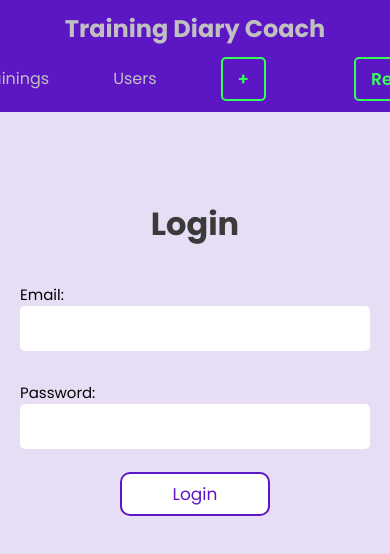
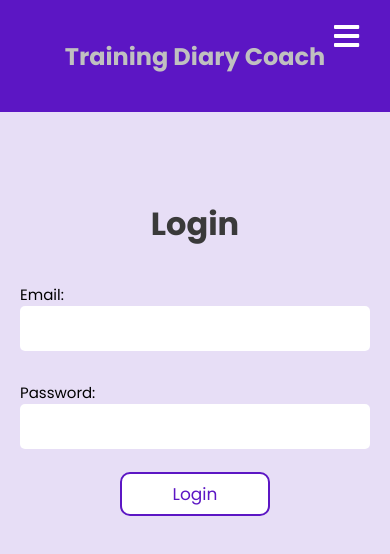
Before and after one commit to mirstep019/MP_ApiClient, a React (Create React App) app in the folder react-api-client/: page /Login in a window 390 px wide. Shown: the top 554 px of the page. Built offline with nearby package versions, Linux system fonts and the light colour scheme.

Commit message:
hamburger menu

```diff
--- a/react-api-client/src/components/navbar/Navbar.js
+++ b/react-api-client/src/components/navbar/Navbar.js
@@ -1,40 +1,56 @@
 import React, { useContext } from 'react';
 import { Context } from '../Providers/AppProvider';
-import { Nav, NavBtnLink, NavBtn, NavMenu, NavLink } from './NavbarElements';
+import { Nav, NavBtnLink, NavBtn, NavMenu, NavLink, Bars } from './NavbarElements';
+import { useState } from 'react';
 
-export default function Navbar() {
-  // const [token, setToken] = useState(localStorage.getItem("token"));
+const Navbar = () => {
   const [store, dispatch] = useContext(Context);
-  // window.addEventListener("storage",(e) => {
-  //   setToken(localStorage.getItem("token"));
-  // });
+  const [isMenuOpen, setIsMenuOpen] = useState(false);
 
-  // useEffect(() => {
-  //   const hu = localStorage.getItem("token");
-  //   hu ? setToken(hu) : setToken(undefined)
-  // }, [store.token]);
+  const toggleMenu = () => {
+    setIsMenuOpen(!isMenuOpen);
+  };
 
   const logout = () => {
-    dispatch({type: "CLEAR"});
+    dispatch({ type: 'CLEAR' });
   };
 
   return (
     <Nav>
-      <NavLink to="/">
-        {store.trainer.token ? (<> <h1>Hello {store.trainer.trainerName} &nbsp; </h1></>): (<h1>Training Diary Coach </h1>) }
-          {store.trainer.token ? (<p>Your id: {store.trainer.trainerId}</p>): (null)}
+      <Bars onClick={toggleMenu} />
+      <NavLink to="/home">
+        {store.trainer.token ? (
+          <>
+            <h1>{store.trainer.trainerName} &nbsp;</h1>
+          </>
+        ) : (
+          <h1>Training Diary Coach</h1>
+        )}
+        {store.trainer.token ? <p>Your id: {store.trainer.trainerId}</p> : null}
       </NavLink>
-      <NavMenu>
-        <NavLink to="/home" className={({ isActive }) => (isActive ? 'active' : '')}>
+      <NavMenu isMenuOpen={isMenuOpen}>
+        <NavLink
+          to="/home"
+          className={({ isActive }) => (isActive ? 'active' : '')}
+        >
           Home
         </NavLink>
-        <NavLink to={`/Trainers/${store.trainer.trainerId}/Exercises`} className={({ isActive }) => (isActive ? 'active' : '')}>
+        <NavLink
+          to={`/Trainers/${store.trainer.trainerId}/Exercises`}
+          className={({ isActive }) => (isActive ? 'active' : '')}
+        >
           Exercises
         </NavLink>
-        <NavLink to={`Trainers/${store.trainer.trainerId}/Trainings`} className={({ isActive }) => (isActive ? 'active' : '')}>
+        <NavLink
+          to={`Trainers/${store.trainer.trainerId}/Trainings`}
+          className={({ isActive }) => (isActive ? 'active' : '')}
+        >
           Trainings
         </NavLink>
-        <NavLink to={`Trainers/${store.trainer.trainerId}/Users`} className={({ isActive }) => (isActive ? 'active' : '')}>
+        <NavLink
+          to={`Trainers/${store.trainer.trainerId}/Users`}
+          className={({ isActive }) => (isActive ? 'active' : '')}
+        >
           Users
         </NavLink>
         <NavBtn>
@@ -49,7 +65,7 @@ export default function Navbar() {
               <NavBtnLink to="/Login">Login</NavBtnLink>
             </NavBtn>
           </>
-        ): (
+        ) : (
           <>
             <NavBtn onClick={logout}>
               <NavBtnLink to="/">Logout</NavBtnLink>
@@ -60,3 +76,5 @@ export default function Navbar() {
     </Nav>
   );
 };
+
+export default Navbar;
--- a/react-api-client/src/components/navbar/NavbarElements.js
+++ b/react-api-client/src/components/navbar/NavbarElements.js
@@ -1,6 +1,6 @@
-import styled from 'styled-components'
-import {NavLink as Link} from 'react-router-dom'
-import {FaBars} from 'react-icons/fa'
+import styled from 'styled-components';
+import { FaBars } from 'react-icons/fa';
+import { Link } from 'react-router-dom';
 
 export const Nav = styled.nav`
   position: fixed;
@@ -18,18 +18,17 @@ export const Nav = styled.nav`
   transition: background 0.45s;
   z-index: 999;
 
-
-    @media screen and (max-width: 768px){
+  @media screen and (max-width: 768px) {
     flex-direction: column;
     display: flex;
     align-content: center;
     align-items: center;
     height: 7rem;
   }
+`;
 
-`
 export const NavLink = styled(Link)`
-    color: #C0C0C0;
+  color: #c0c0c0;
   display: flex;
   align-items: center;
   text-decoration: none;
@@ -41,41 +40,56 @@ export const NavLink = styled(Link)`
     color: #fff;
     font-weight: 600;
   }
-`
+
+  @media screen and (max-width: 1024px) {
+    padding: 0 0.35rem;
+  }
+`;
 
 export const Bars = styled(FaBars)`
   display: none;
   color: #fff;
 
-    @media screen and (max-width: 768px){
+  @media screen and (max-width: 768px) {
     display: block;
     position: absolute;
     top: 0;
-        right:0;
+    right: 0;
     transform: translate(-100%, 75%);
     font-size: 1.8rem;
     cursor: pointer;
   }
-`
+`;
 
 export const NavMenu = styled.div`
   display: flex;
   align-items: center;
   margin-right: -24px;
 
-    @media screen and (max-width: 768px){
+  @media screen and (max-width: 768px) {
     padding-bottom: 0.7rem;
+    display: ${(p) => (p.isMenuOpen ? 'flex' : 'none')};
+    flex-direction: column;
+    align-items: center;
+    justify-content: center;
+    width: 100%;
+    height: 20vh;
+    position: absolute;
+    top: 6rem;
+    left: 0;
+    background: #5c16c4;
   }
-
-`
+`;
 
 export const NavBtn = styled.nav`
   display: flex;
   align-items: center;
   margin-right: 24px;
 
-
-`
+  @media screen and (max-width: 768px){
+    margin-right: 0px;
+  }
+`;
 
 export const NavBtnLink = styled(Link)`
   border-radius: 5px;
@@ -97,4 +111,4 @@ export const NavBtnLink = styled(Link)`
     border: 2px solid #33ff57;
     color: #000;
   }
-`
+`;
```
Lines whose indentation alone changed are shown as unchanged.
